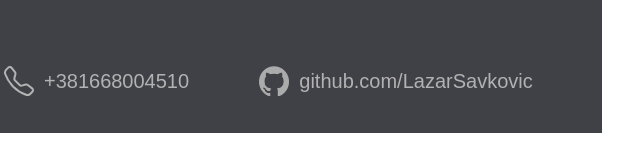
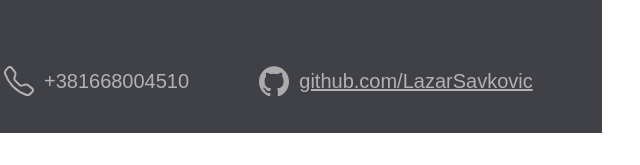
Before and after one commit to LazarSavkovic/cv, a plain HTML site: page indexEng.html in a window 1280 px wide. Shown: the part 170-335 px from the top of the page, 638-1278 px from the left. Drawn offline with Linux system fonts and the light colour scheme.

Commit message:
added anchor tag

```diff
--- a/indexEng.html
+++ b/indexEng.html
@@ -28,7 +28,7 @@
                 </div>
                 <div class="detailDiv">
                     <img src="./public/github-mark-white.png" class="github-mark" alt="">
-                    <p class="detail" href="https://github.com/LazarSavkovic">github.com/LazarSavkovic</p>
+                    <a class="detail" href="https://github.com/LazarSavkovic">github.com/LazarSavkovic</a>
                 </div>
             </div>
         </div>
```
